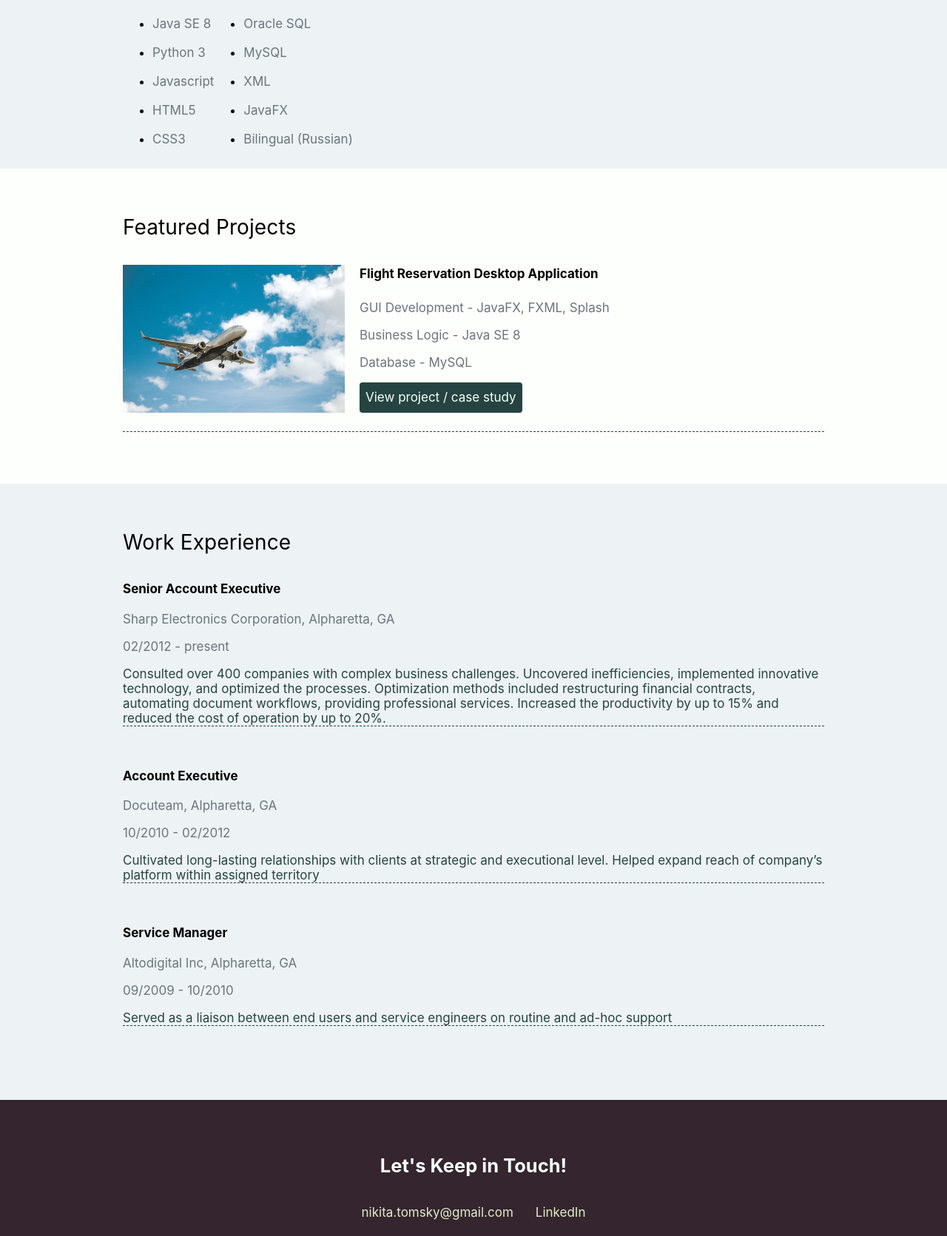
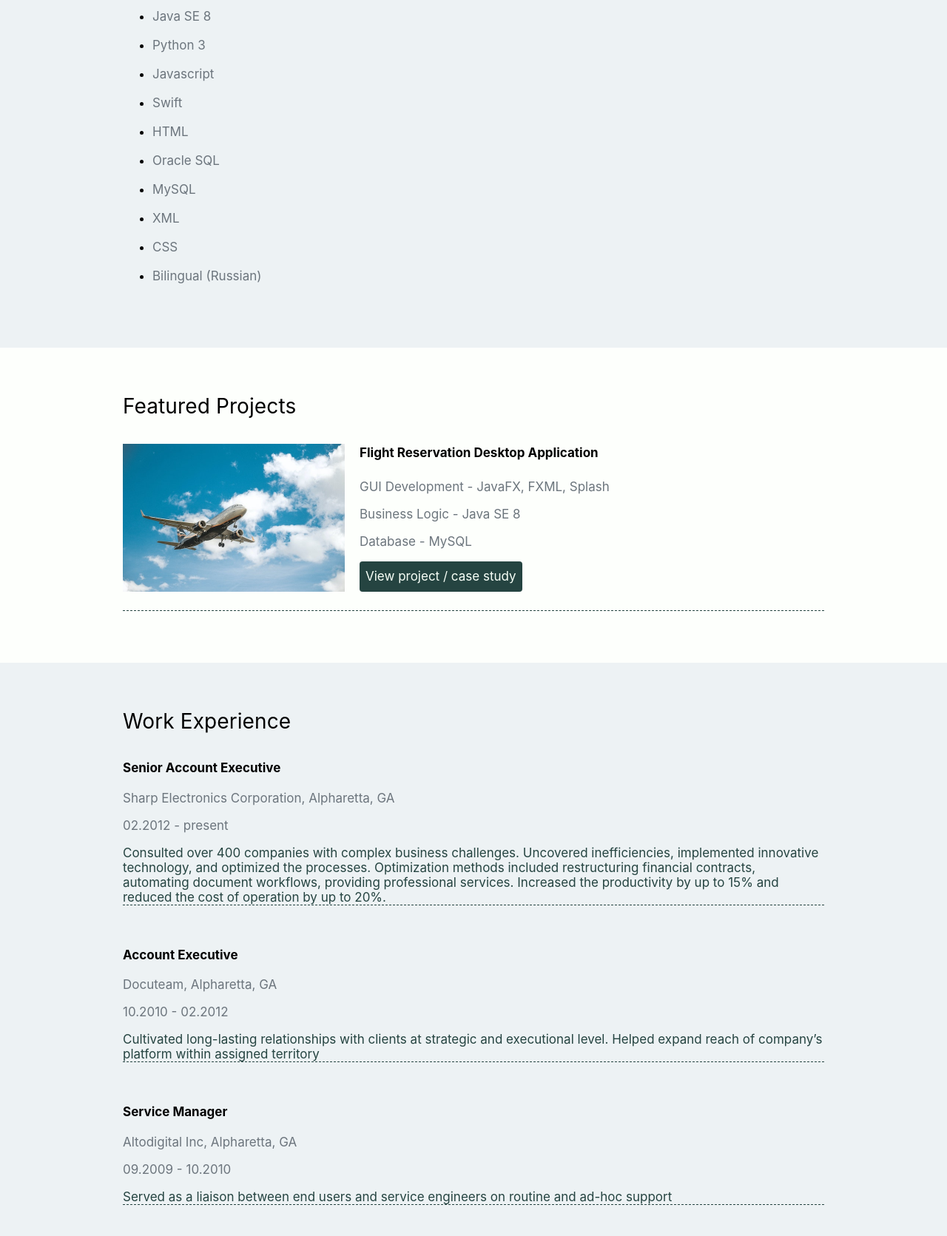
Before and after one commit to ntomsky/ntomsky.github.io, a plain HTML site: page index.html in a window 1280 px wide. Shown: the part 1658-3329 px from the top of the page at 74% size. Drawn offline with Linux system fonts and the light colour scheme.

Commit message:
date and skills

```diff
--- a/css/style.css
+++ b/css/style.css
@@ -150,7 +150,7 @@ header .content-wrap{
 
 .skills{
 	background: #edf2f4;
-	padding-bottom: 155px;
+	/* padding-bottom: 155px; */
 
 }
 .skill li{
--- a/index.html
+++ b/index.html
@@ -103,22 +103,22 @@
             <div class = "content-wrap">
               <h3>Skills</h3>
                 <div >
-                  <div class="float-child">
+                  <div id="float-child">
                     <div><ul>
                       <li><p>Java SE 8</p></li>
                       <li><p>Python 3</p></li>
                       <li><p>Javascript</p></li>
-                      <li><p>HTML5</p></li>
-                      <li><p>CSS3</p></li>
+                      <li><p>Swift</p></li>
+                      <li><p>HTML</p></li>
                       </ul>
                     </div>
                   </div>
-                    <div class="float-child">
+                    <div id="float-child">
                       <div><ul>
                         <li><p>Oracle SQL</p></li>
                         <li><p>MySQL</p></li>
                         <li><p>XML</p></li>
-                        <li><p>JavaFX</p></li>
+                        <li><p>CSS</p></li>
                         <li><p>Bilingual (Russian)</p></li>
                         </ul>
                       </div>
@@ -156,7 +156,7 @@
               <section id="experience">
                   <h4>Senior Account Executive</h4>
                   <p>Sharp Electronics Corporation, Alpharetta, GA </p>
-                  <p>02/2012 - present</p>
+                  <p>02.2012 - present</p>
                   <p id = "jobDescription">
                     Consulted over 400 companies with complex business challenges.
                     Uncovered inefficiencies, implemented innovative technology,
@@ -171,7 +171,7 @@
         <section id="experience">
             <h4>Account Executive</h4>
             <p>Docuteam, Alpharetta, GA </p>
-            <p>10/2010 - 02/2012</p>
+            <p>10.2010 - 02.2012</p>
             <p id = "jobDescription">
                 Cultivated long-lasting relationships with clients at strategic and executional level. Helped expand reach of company’s platform within assigned territory
             </p>
@@ -181,7 +181,7 @@
         <section id="experience">
             <h4>Service Manager</h4>
             <p>Altodigital Inc, Alpharetta, GA</p>
-            <p>09/2009 - 10/2010</p>
+            <p>09.2009 - 10.2010</p>
             <p id = "jobDescription">
                 Served as a liaison between end users and service engineers on routine and ad-hoc support
             </p>
```
Also changed, not shown: 2 other files.
